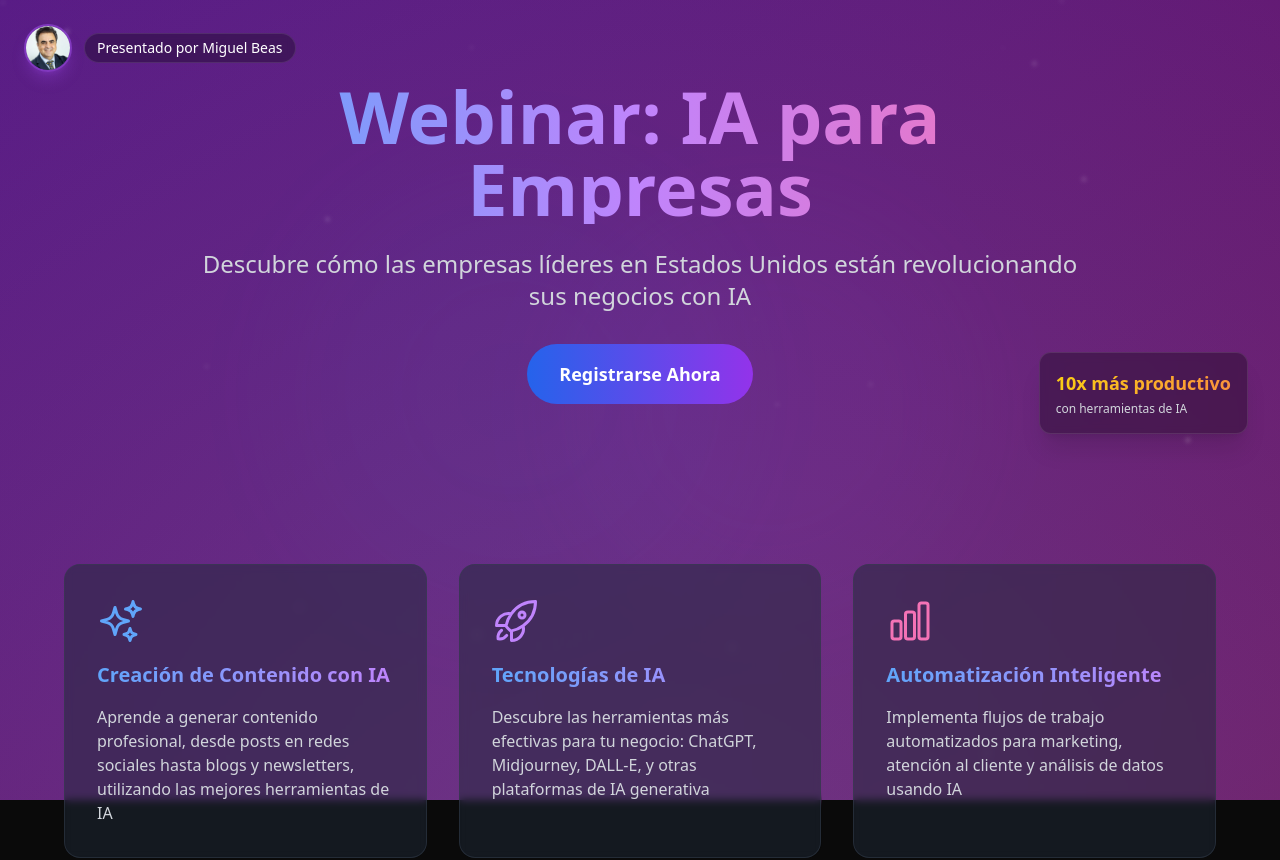
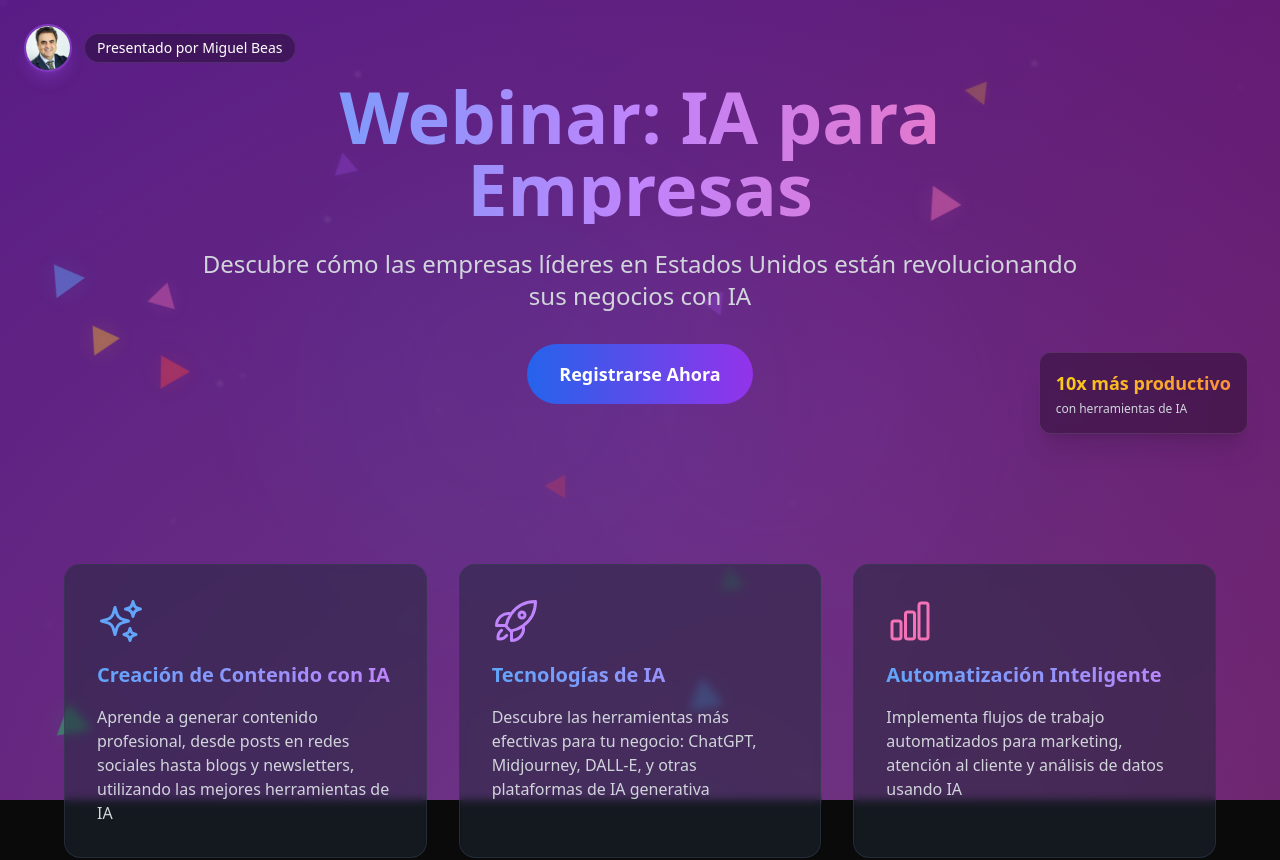
Before and after one commit to devbuilt888/landing-mab-sharko, a React (Create React App) app: page / in a window 1280 px wide. Shown: the top 860 px of the page. Built offline with nearby package versions, Linux system fonts and the light colour scheme.

Commit message:
triangle animation on the background

```diff
--- a/src/App.tsx
+++ b/src/App.tsx
@@ -41,6 +41,56 @@ const ParticleSystem = () => {
           transition={{
             duration: 8,
             delay: particle.delay,
+            repeat: Infinity,
+            ease: "easeInOut"
+          }}
+        />
+      ))}
+    </>
+  );
+};
+
+const GeometricShapes = () => {
+  const [shapes, setShapes] = useState<{ id: number; x: number; y: number; size: number; delay: number; rotation: number }[]>([]);
+
+  useEffect(() => {
+    const createShapes = () => {
+      const newShapes = Array.from({ length: 12 }, (_, i) => ({
+        id: i,
+        x: Math.random() * 100,
+        y: Math.random() * 100,
+        size: Math.random() * 30 + 20,
+        delay: Math.random() * 4,
+        rotation: Math.random() * 360
+      }));
+      setShapes(newShapes);
+    };
+
+    createShapes();
+  }, []);
+
+  return (
+    <>
+      {shapes.map((shape) => (
+        <motion.div
+          key={shape.id}
+          className="geometric-shape"
+          style={{
+            left: `${shape.x}%`,
+            top: `${shape.y}%`,
+            width: `${shape.size}px`,
+            height: `${shape.size}px`,
+            transform: `rotate(${shape.rotation}deg)`,
+          }}
+          initial={{ opacity: 0, scale: 0 }}
+          animate={{
+            opacity: [0, 0.8, 0.4, 0.8, 0],
+            scale: [0, 1.2, 0.8, 1.2, 0],
+            rotate: [shape.rotation, shape.rotation + 180, shape.rotation + 360],
+          }}
+          transition={{
+            duration: 10,
+            delay: shape.delay,
             repeat: Infinity,
             ease: "easeInOut"
           }}
@@ -212,6 +262,7 @@ function App() {
           }}
         />
         <ParticleSystem />
+        <GeometricShapes />
       </div>
 
       {/* Hero Section */}
--- a/src/index.css
+++ b/src/index.css
@@ -46,3 +46,46 @@
   border-radius: 50%;
   filter: blur(2px);
 }
+
+.geometric-shape {
+  position: absolute;
+  pointer-events: none;
+  opacity: 0.6;
+  z-index: 10;
+}
+
+.geometric-shape::before {
+  content: '';
+  position: absolute;
+  width: 0;
+  height: 0;
+  border-left: 15px solid transparent;
+  border-right: 15px solid transparent;
+  border-bottom: 25px solid rgba(96, 165, 250, 0.6);
+  filter: drop-shadow(0 0 10px rgba(96, 165, 250, 0.3));
+}
+
+.geometric-shape:nth-child(2n)::before {
+  border-bottom-color: rgba(168, 85, 247, 0.6);
+  filter: drop-shadow(0 0 10px rgba(168, 85, 247, 0.3));
+}
+
+.geometric-shape:nth-child(3n)::before {
+  border-bottom-color: rgba(244, 114, 182, 0.6);
+  filter: drop-shadow(0 0 10px rgba(244, 114, 182, 0.3));
+}
+
+.geometric-shape:nth-child(4n)::before {
+  border-bottom-color: rgba(34, 197, 94, 0.6);
+  filter: drop-shadow(0 0 10px rgba(34, 197, 94, 0.3));
+}
+
+.geometric-shape:nth-child(5n)::before {
+  border-bottom-color: rgba(251, 191, 36, 0.6);
+  filter: drop-shadow(0 0 10px rgba(251, 191, 36, 0.3));
+}
+
+.geometric-shape:nth-child(6n)::before {
+  border-bottom-color: rgba(239, 68, 68, 0.6);
+  filter: drop-shadow(0 0 10px rgba(239, 68, 68, 0.3));
+}
```
